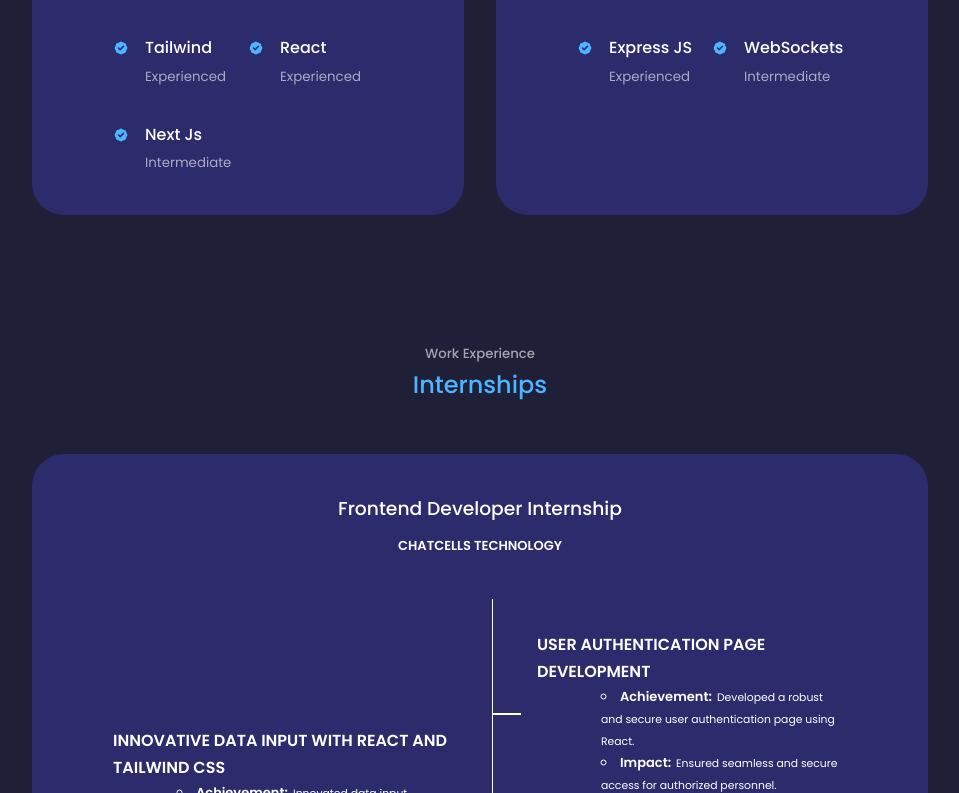
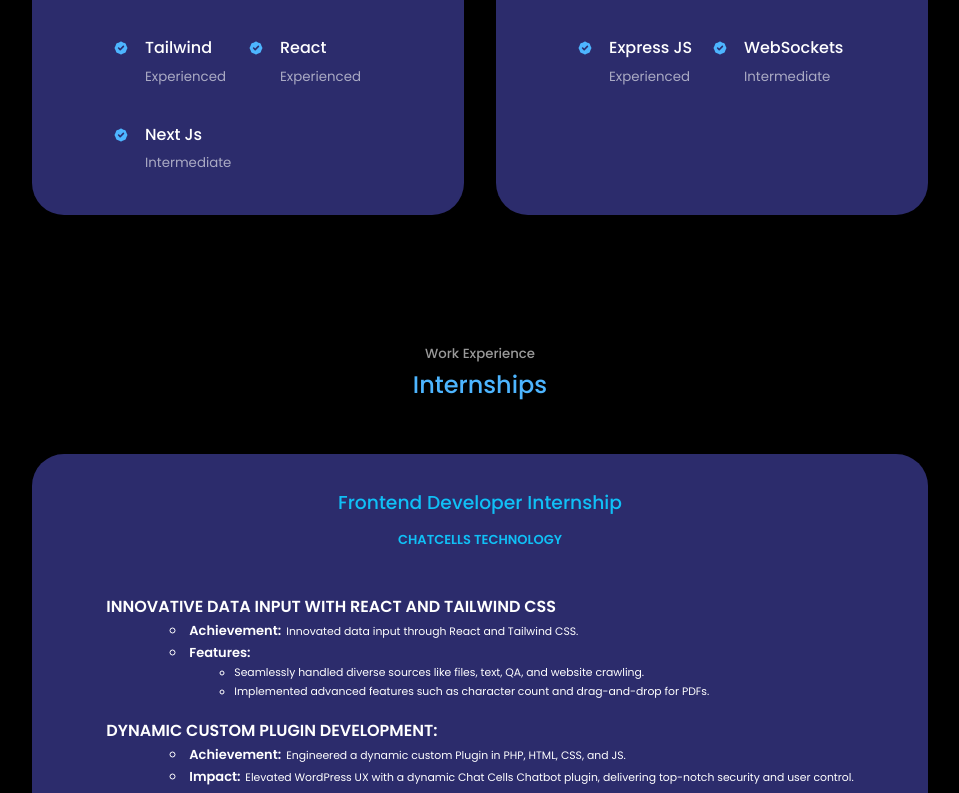
Before and after one commit to R-Sidhartha/My-Portfolio, a React (Create React App) app: page / in a window 1280 px wide. Shown: the part 2007-2800 px from the top of the page, without its empty margins (160-1119 px from the left). Built offline with nearby package versions, Linux system fonts and the light colour scheme.

Commit message:
latest commit

```diff
--- a/src/components/Projects/Projects.css
+++ b/src/components/Projects/Projects.css
@@ -66,4 +66,10 @@ background: transparent;
         grid-template-columns: 1fr;
         gap: 1rem;
     }
+    .tag-buttons{
+        gap: 5px;
     }
+    .tag-buttons button{
+        font-size: smaller;
+    }
+    }
--- a/src/components/Work Experience/WorkExperience.css
+++ b/src/components/Work Experience/WorkExperience.css
@@ -21,6 +21,7 @@
   justify-content: center;
   align-items: center;
   margin-bottom: 2rem;
+  color: #10c0f6;
 }
 .company-details p{
     font-size: small;
@@ -117,3 +118,31 @@ p {
   margin: 0;
   padding: 10px;
 }
+
+  @media screen and (max-width:1300px){
+    .workexperience_container{
+      padding: 2rem 1rem;
+    }
+  .lines{
+     flex-direction: column;
+     width: 100%;
+     justify-content: center;
+     align-items: center;
+  }
+  .vertical-line{
+    display: none;
+  }
+  .left-horizontal-lines{
+    margin-top: 0;
+    gap: 1rem;
+  }
+  .right-horizontal-lines{
+    gap: 1rem;
+  }
+  .contribution{
+    flex-direction: row;
+  }
+  .horizontal-line{
+    display: none;
+  }
+  }
--- a/src/index.css
+++ b/src/index.css
@@ -22,8 +22,8 @@ code {
   text-decoration: none;
 }
 :root{
-  --color-bg:#1f1f38;
-  /* --color-bg:#1e496d; */
+  /* --color-bg:#1f1f38; */
+  --color-bg:black;
   --color-bg-variant:#2c2c6c;
   --color-primary:#4db5ff;
   --color-primary-variant:rgba(77, 181, 255, 0.4);
```
